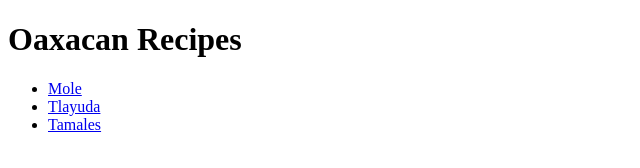
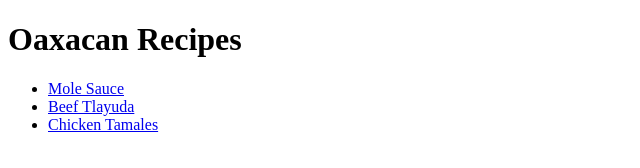
Before and after one commit to YaoMB/recipes, a plain HTML site: page index.html in a window 1280 px wide. Shown: the whole page, without its empty margins (0-640 px from the left). Drawn offline with Linux system fonts and the light colour scheme.

Commit message:
Delete the page folder

```diff
--- a/index.html
+++ b/index.html
@@ -8,9 +8,9 @@
 <body>
    <h1>Oaxacan Recipes</h1>
     <ul>
-   <li><a href="../recipes/pages/mole.html">Mole</a></li>
-   <li><a href="../recipes/pages/tlayuda.html">Tlayuda</a></li>
-   <li><a href="../recipes/pages/tamales.html">Tamales</a></li>
+   <li><a href="../recipes/mole.html">Mole Sauce</a></li>
+   <li><a href="../recipes/tlayuda.html">Beef Tlayuda</a></li>
+   <li><a href="../recipes/tamales.html">Chicken Tamales</a></li>
     </ul>
 </body>
 </html>
```
Also changed, not shown: mole.html (renamed from pages/mole.html, +2 -1 lines), tamales.html (renamed from pages/tamales.html, +1 -1 lines), tlayuda.html (renamed from pages/tlayuda.html, +2 -1 lines).
